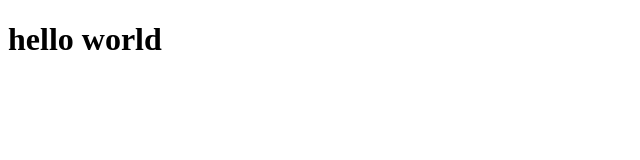
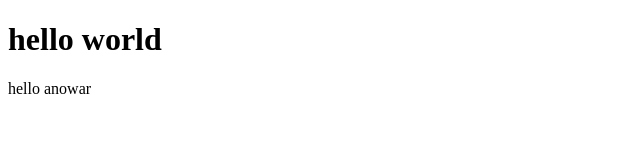
Before and after one commit to anowarhosens/first-project, a plain HTML site: page index.html in a window 1280 px wide. Shown: the whole page, without its empty margins (0-640 px from the left). Drawn offline with Linux system fonts and the light colour scheme.

Commit message:
some change

```diff
--- a/index.html
+++ b/index.html
@@ -7,5 +7,6 @@
 </head>
 <body>
     <h1>hello world</h1>
+    <p>hello anowar</p>
 </body>
 </html>
```
